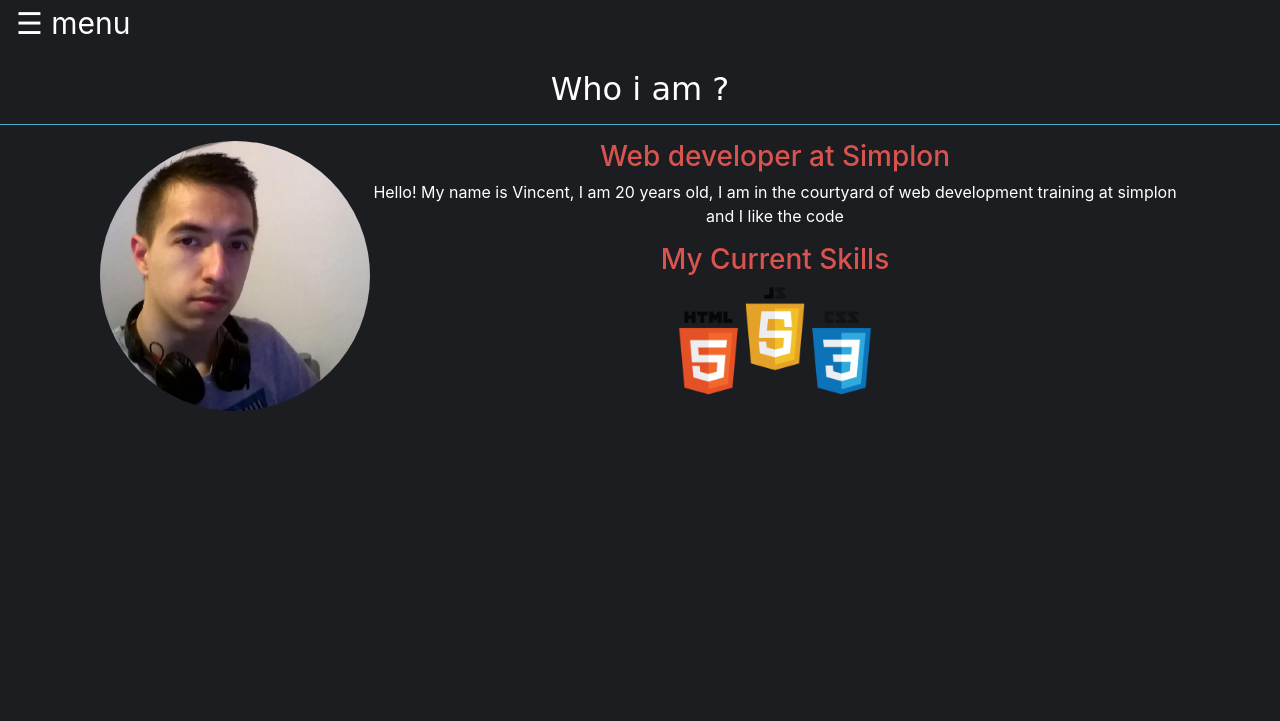
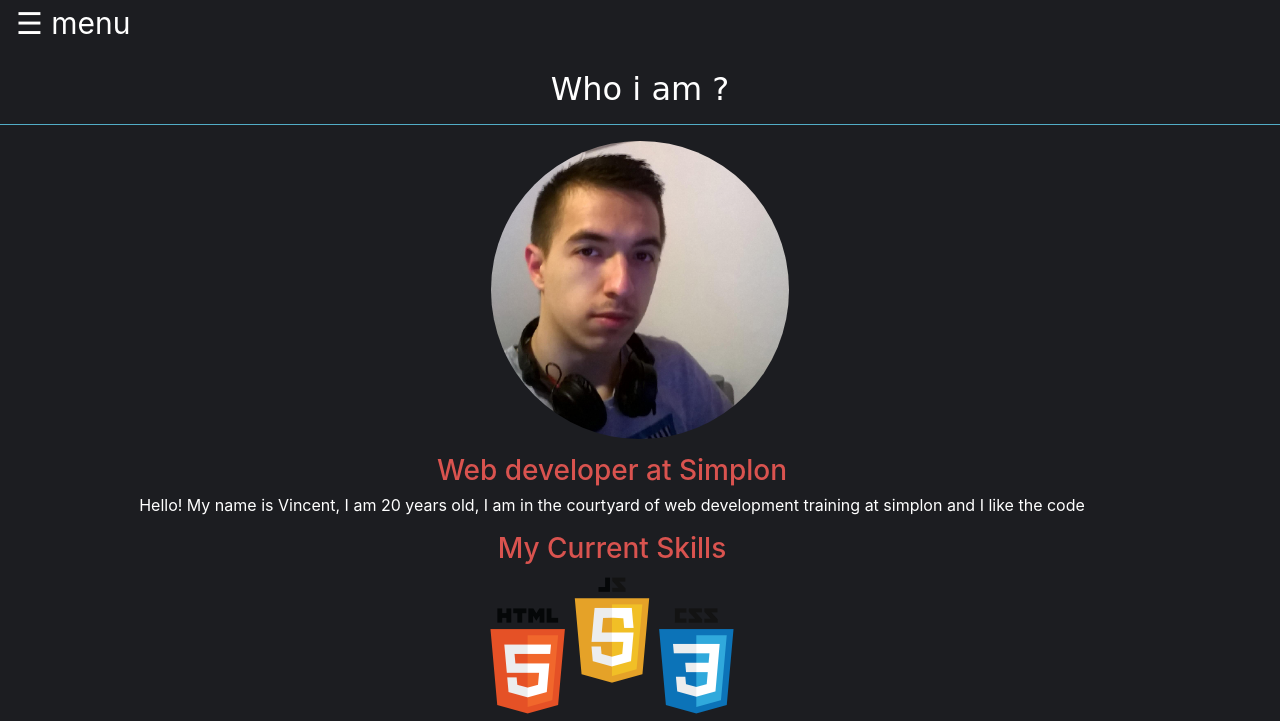
Before and after one commit to seafy/PortFolio, a PHP site: page /about-me.html in a window 1280 px wide. Shown: the top 721 px of the page. Run offline with PHP 8.4, Linux system fonts and the light colour scheme; some web fonts are replaced.

Commit message:
maj page about-me img.

```diff
--- a/about-me.html
+++ b/about-me.html
@@ -84,9 +84,12 @@
  <hr class="hr bg-info">
 </section>
 
+<figure class="row">
+<img src="img/moi.png" alt="moi" class="mypicture img-fluid rounded-circle mx-auto d-block col-5 col-sm-3 col-md-3">
+</figure>
+
 <div class="container">
 <div class="container d-flex justify-content-between">
-  <img src="img/moi.png" alt="moi" class="w-25 img-fluid rounded-circle d-flex justify-content-start">
   <section class="text-center">
     <h3 class="text-danger">Web developer at Simplon</h3>
     <p class="text-white">Hello! My name is Vincent, I am 20 years old, I am in the courtyard of web development training at simplon and I like the code </p>
--- a/css/main.css
+++ b/css/main.css
@@ -132,6 +132,8 @@ span {
  display: block;
  margin : auto;
 }
+
+
 
 /* menu */
 .sidenav {
```
Also changed, not shown: me-concernant.html (+5 -2 lines).
